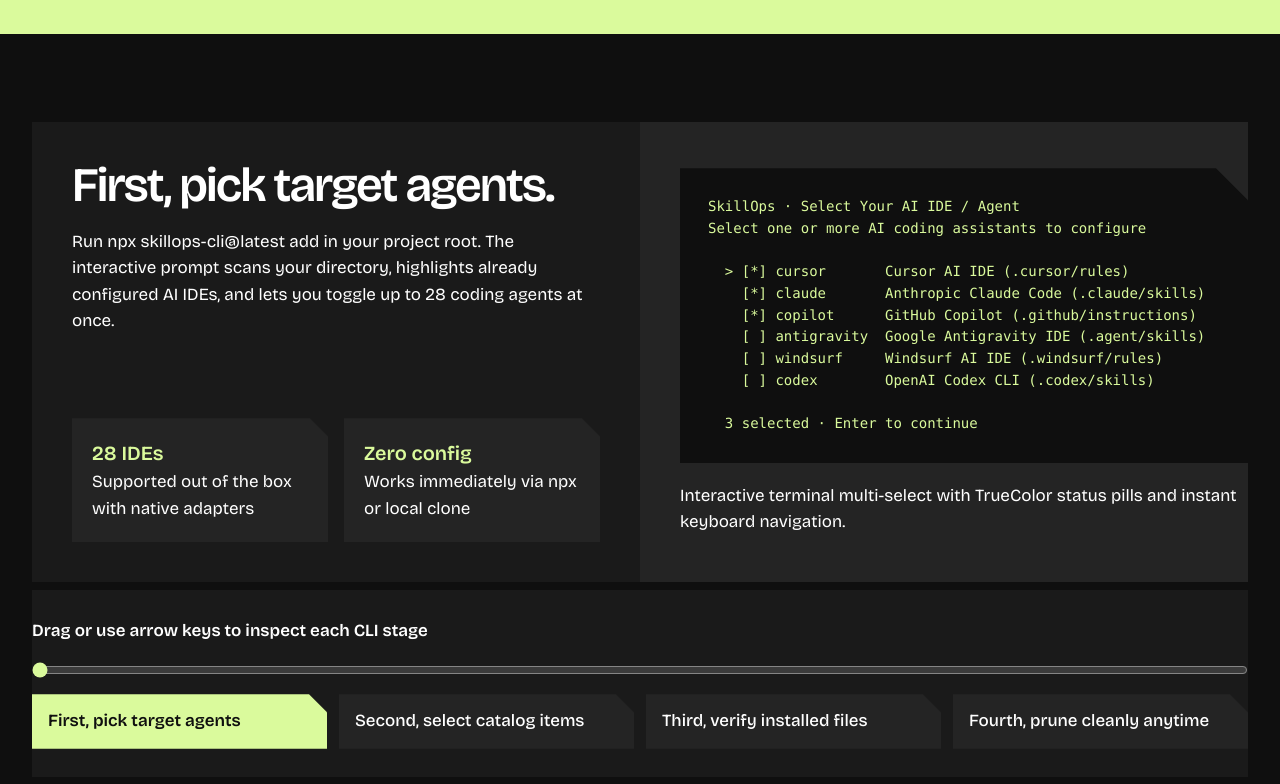
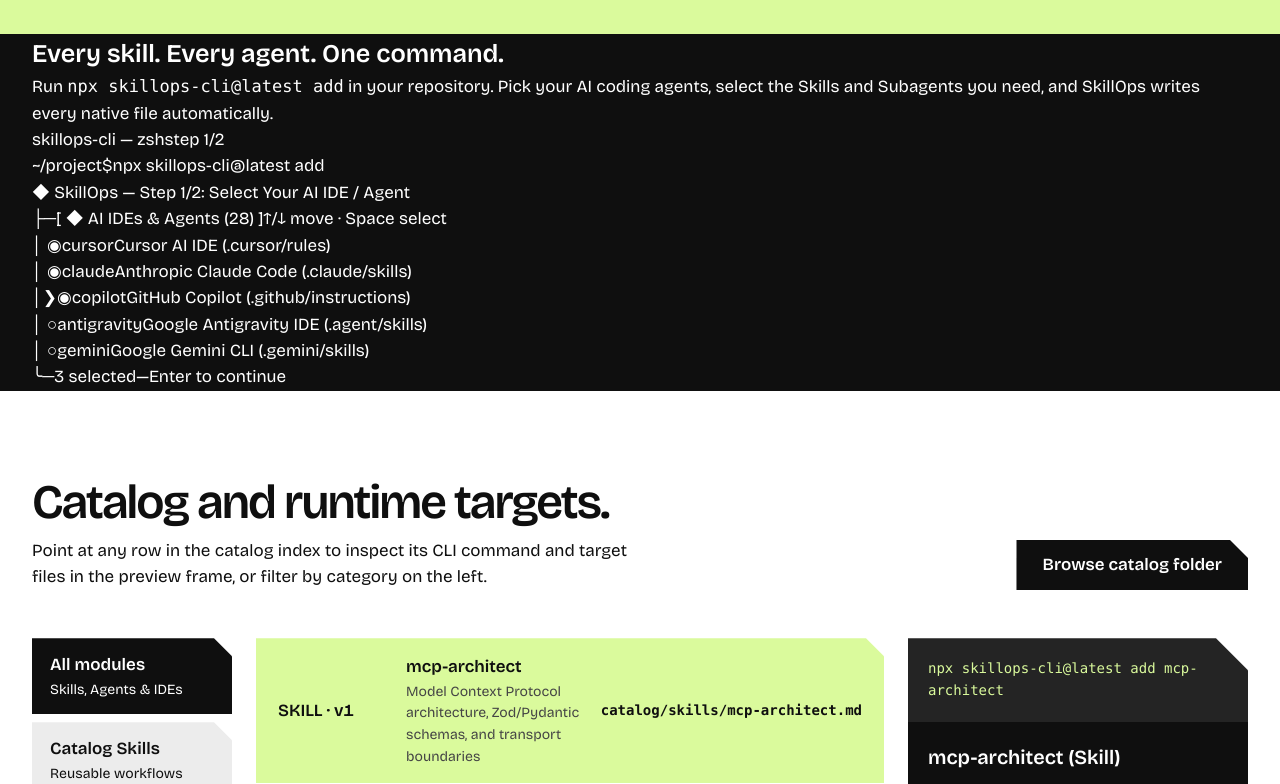
Before and after one commit to OdevMatheus/skillops-website, a Next.js app: page / in a window 1280 px wide. Shown: the part 1640-2424 px from the top of the page. Built offline with nearby package versions, Linux system fonts and the light colour scheme.

Commit message:
feat(cli): replace workflow steps with looping terminal storytelling preview

```diff
--- a/src/components/WorkflowStages.tsx
+++ b/src/components/WorkflowStages.tsx
@@ -1,71 +1,326 @@
 "use client";
 
-import { useState } from "react";
-import { WORKFLOW_STAGES } from "@/data/skillops-data";
+import { useEffect, useRef, useState } from "react";
+
+const COMMAND_TEXT = "npx skillops-cli@latest add";
+
+// Timeline frames (each tick = 130ms, total loop = 120 ticks ≈ 15.6s)
+// 0..21:  typing command + pause on full command (~2.8s)
+// 22..57: Step 1 — cursor moves 0 -> 1 -> 2, checks cursor, claude, copilot (~4.7s)
+// 58..89: Step 2 — cursor moves 0 -> 1, checks mcp-architect, context-scout (~4.2s)
+// 90..119: Step 3 — files appear 1..4 and hold for reading (~3.9s)
+const TOTAL_TICKS = 120;
+const TICK_MS = 130;
+
+const STEP1_ROWS = [
+  { id: "cursor", desc: "Cursor AI IDE (.cursor/rules)" },
+  { id: "claude", desc: "Anthropic Claude Code (.claude/skills)" },
+  { id: "copilot", desc: "GitHub Copilot (.github/instructions)" },
+  { id: "antigravity", desc: "Google Antigravity IDE (.agent/skills)" },
+  { id: "gemini", desc: "Google Gemini CLI (.gemini/skills)" }
+];
+
+const STEP2_ROWS = [
+  { id: "mcp-architect", kind: "SKILL", desc: "Design & validate MCP servers" },
+  { id: "context-scout", kind: "AGENT", desc: "Read-only codebase explorer" },
+  { id: "ast-blast-radius", kind: "SKILL", desc: "Call-graph impact analyzer" },
+  { id: "security-sast-gate", kind: "SKILL", desc: "OWASP static security gate" }
+];
+
+const STEP3_FILES = [
+  { target: "cursor", path: ".cursor/rules/skillops-mcp-architect.mdc" },
+  { target: "claude", path: ".claude/skills/mcp-architect/SKILL.md" },
+  { target: "claude", path: ".claude/agents/context-scout.md" },
+  { target: "copilot", path: ".github/instructions/skillops-mcp-architect.instructions.md" }
+];
 
 export function WorkflowStages() {
-  const [stageIndex, setStageIndex] = useState(0);
-  const currentStage = WORKFLOW_STAGES[stageIndex] || WORKFLOW_STAGES[0];
+  const [tick, setTick] = useState(0);
+  const sectionRef = useRef<HTMLElement | null>(null);
+
+  useEffect(() => {
+    const id = window.setInterval(() => {
+      setTick((t) => (t + 1) % TOTAL_TICKS);
+    }, TICK_MS);
+    return () => window.clearInterval(id);
+  }, []);
+
+  useEffect(() => {
+    let rafId = 0;
+
+    const updateScrollMotion = () => {
+      rafId = 0;
+      const el = sectionRef.current;
+      if (!el) return;
+      const vh = window.innerHeight || 1;
+      const rect = el.getBoundingClientRect();
+      const rawProgress = (vh - rect.top) / (vh * 0.85);
+      const clamped = Math.min(Math.max(rawProgress, 0), 1);
+      const eased = 1 - Math.pow(1 - clamped, 3);
+      el.style.setProperty("--cli-progress", eased.toFixed(3));
+
+      const ossEl = document.getElementById("open-source");
+      if (ossEl) {
+        const ossRect = ossEl.getBoundingClientRect();
+        const exitProgress = Math.min(
+          Math.max((vh - ossRect.top) / (vh * 0.85), 0),
+          1
+        );
+        el.style.setProperty("--cli-exit", exitProgress.toFixed(3));
+      }
+    };
+
+    const onScroll = () => {
+      if (!rafId) {
+        rafId = window.requestAnimationFrame(updateScrollMotion);
+      }
+    };
+
+    updateScrollMotion();
+    window.addEventListener("scroll", onScroll, { passive: true });
+    window.addEventListener("resize", onScroll, { passive: true });
+
+    return () => {
+      if (rafId) window.cancelAnimationFrame(rafId);
+      window.removeEventListener("scroll", onScroll);
+      window.removeEventListener("resize", onScroll);
+    };
+  }, []);
+
+  // Phase calculation from tick
+  const isTypingPhase = tick < 22;
+  const isStep1 = tick >= 22 && tick < 58;
+  const isStep2 = tick >= 58 && tick < 90;
+  const isStep3 = tick >= 90;
+
+  const typedLength = isTypingPhase
+    ? Math.min(COMMAND_TEXT.length, Math.floor((tick / 15) * COMMAND_TEXT.length))
+    : COMMAND_TEXT.length;
+
+  // Step 1 animation state (ticks 22..57)
+  const step1Tick = tick - 22;
+  const step1Cursor = step1Tick < 11 ? 0 : step1Tick < 21 ? 1 : 2;
+  const step1Checked = [
+    step1Tick >= 5,
+    step1Tick >= 15,
+    step1Tick >= 25,
+    false,
+    false
+  ];
+  const step1Count = step1Checked.filter(Boolean).length;
+  const step1EnterFlash = step1Tick >= 30;
+
+  // Step 2 animation state (ticks 58..89)
+  const step2Tick = tick - 58;
+  const step2Cursor = step2Tick < 13 ? 0 : 1;
+  const step2Checked = [step2Tick >= 6, step2Tick >= 18, false, false];
+  const step2Count = step2Checked.filter(Boolean).length;
+  const step2EnterFlash = step2Tick >= 26;
+
+  // Step 3 animation state (ticks 90..119)
+  const step3Tick = tick - 90;
+  const visibleFilesCount = Math.min(
+    STEP3_FILES.length,
+    Math.max(1, Math.floor(step3Tick / 3) + 1)
+  );
 
   return (
-    <section id="workflow" className="stages" aria-labelledby="stages-heading">
-      <div className="frame">
-        <div className="stages__split">
-          <div className="stages__left">
-            <div>
-              <h2 id="stages-heading" className="stages__heading reveal-item">
-                {currentStage.heading}
+    <section
+      ref={sectionRef}
+      id="workflow"
+      className="cli-stage-section"
+      aria-labelledby="cli-stage-heading"
+    >
+      <div className="frame cli-stage__container">
+        <div className="cli-stage__header">
+          <h2 id="cli-stage-heading" className="cli-stage__title">
+            Every skill. Every agent. One command.
           </h2>
-              <p className="stages__desc reveal-item">{currentStage.desc}</p>
+          <p className="cli-stage__sub">
+            Run <code>npx skillops-cli@latest add</code> in your repository. Pick your AI coding agents, select the Skills and Subagents you need, and SkillOps writes every native file automatically.
+          </p>
         </div>
-            <div className="stages__meta-grid">
-              <div className="stages__stat reveal-item">
-                <strong>{currentStage.statNum}</strong>
-                <span>{currentStage.statLabel}</span>
+
+        <div
+          className="tui-window"
+          data-ui
+          aria-label="Animated preview of npx skillops-cli@latest add"
+        >
+          <div className="tui-window__bar">
+            <span className="tui-window__dots" aria-hidden="true">
+              <span className="tui-dot tui-dot--accent" />
+              <span className="tui-dot" />
+              <span className="tui-dot" />
+            </span>
+            <span className="tui-window__title">skillops-cli — zsh</span>
+            <span className="tui-window__status">
+              {isTypingPhase
+                ? " launching..."
+                : isStep1
+                  ? "step 1/2"
+                  : isStep2
+                    ? "step 2/2"
+                    : "✔ installed"}
+            </span>
           </div>
-              <div className="stages__stat reveal-item">
-                <strong>{currentStage.statMode}</strong>
-                <span>{currentStage.statSub}</span>
+
+          <div className="tui-body">
+            {/* Prompt line always at top */}
+            <div className="tui-prompt-line">
+              <span className="tui-muted">~/project</span>
+              <span className="tui-accent">$</span>
+              <span className="tui-cmd-text">
+                {COMMAND_TEXT.slice(0, typedLength)}
+              </span>
+              {isTypingPhase && <span className="tui-caret" aria-hidden="true" />}
+            </div>
+
+            {isStep1 && (
+              <div className="tui-screen">
+                <div className="tui-banner-line">
+                  <span className="tui-pill tui-pill--accent">
+                    ◆ SkillOps — Step 1/2: Select Your AI IDE / Agent
+                  </span>
+                </div>
+                <div className="tui-tree-line">
+                  <span className="tui-branch">├─</span>
+                  <span className="tui-pill tui-pill--surface">
+                    [ ◆ AI IDEs &amp; Agents (28) ]
+                  </span>
+                  <span className="tui-muted">↑/↓ move · Space select</span>
+                </div>
+
+                <div className="tui-list">
+                  {STEP1_ROWS.map((row, idx) => {
+                    const checked = step1Checked[idx];
+                    const focused = step1Cursor === idx;
+                    return (
+                      <div
+                        key={row.id}
+                        className={`tui-row${checked ? " is-checked" : ""}${focused ? " is-focused" : ""}`}
+                      >
+                        <span className="tui-branch">│</span>
+                        <span className="tui-cursor">{focused ? "❯" : " "}</span>
+                        <span className="tui-radio">{checked ? "◉" : "○"}</span>
+                        <span className="tui-row__name">{row.id}</span>
+                        <span className="tui-row__desc">{row.desc}</span>
+                      </div>
+                    );
+                  })}
+                </div>
+
+                <div className="tui-tree-footer">
+                  <span className="tui-branch">╰─</span>
+                  <span className="tui-count">{step1Count} selected</span>
+                  <span className="tui-muted">—</span>
+                  <span
+                    className={
+                      step1EnterFlash
+                        ? "tui-pill tui-pill--accent"
+                        : "tui-pill tui-pill--surface"
+                    }
+                  >
+                    Enter to continue
+                  </span>
                 </div>
               </div>
+            )}
+
+            {isStep2 && (
+              <div className="tui-screen">
+                <div className="tui-completed-step">
+                  <span className="tui-pill tui-pill--accent">✔</span>
+                  <span className="tui-muted">Step 1/2 · AI IDEs</span>
+                  <strong className="tui-highlight">
+                    cursor, claude, copilot
+                  </strong>
                 </div>
 
-          <div className="stages__right reveal-item" data-ui>
-            <div className="stages__terminal-wrap">
-              <pre>
-                <code>{currentStage.terminal}</code>
-              </pre>
+                <div className="tui-banner-line">
+                  <span className="tui-pill tui-pill--accent">
+                    ◆ SkillOps — Step 2/2: Select Skills &amp; Subagents
+                  </span>
                 </div>
-            <p>{currentStage.caption}</p>
+
+                <div className="tui-list">
+                  {STEP2_ROWS.map((row, idx) => {
+                    const checked = step2Checked[idx];
+                    const focused = step2Cursor === idx;
+                    return (
+                      <div
+                        key={row.id}
+                        className={`tui-row${checked ? " is-checked" : ""}${focused ? " is-focused" : ""}`}
+                      >
+                        <span className="tui-branch">│</span>
+                        <span className="tui-cursor">{focused ? "❯" : " "}</span>
+                        <span className="tui-radio">{checked ? "◉" : "○"}</span>
+                        <span className="tui-row__name">{row.id}</span>
+                        <span className="tui-row__desc">{row.desc}</span>
+                      </div>
+                    );
+                  })}
+                </div>
+
+                <div className="tui-tree-footer">
+                  <span className="tui-branch">╰─</span>
+                  <span className="tui-count">
+                    {step2Count} selected (1 Skill, 1 Agent)
+                  </span>
+                  <span className="tui-muted">—</span>
+                  <span
+                    className={
+                      step2EnterFlash
+                        ? "tui-pill tui-pill--accent"
+                        : "tui-pill tui-pill--surface"
+                    }
+                  >
+                    Enter to import
+                  </span>
                 </div>
               </div>
+            )}
 
-        <div className="stages__slider-bar">
-          <label htmlFor="workflow-slider" className="stages__range-label reveal-item">
-            Drag or use arrow keys to inspect each CLI stage
-          </label>
-          <input
-            type="range"
-            id="workflow-slider"
-            className="stages__range"
-            min={0}
-            max={WORKFLOW_STAGES.length - 1}
-            step={1}
-            value={stageIndex}
-            onChange={(e) => setStageIndex(Number(e.target.value) || 0)}
-          />
-          <div className="stages__stops">
-            {WORKFLOW_STAGES.map((stage, idx) => (
-              <button
-                key={stage.stopLabel}
-                type="button"
-                className="stage-stop-btn reveal-item"
-                aria-current={stageIndex === idx ? "step" : undefined}
-                onClick={() => setStageIndex(idx)}
-              >
-                {stage.stopLabel}
-              </button>
+            {isStep3 && (
+              <div className="tui-screen">
+                <div className="tui-completed-step">
+                  <span className="tui-pill tui-pill--accent">✔</span>
+                  <span className="tui-muted">Configured</span>
+                  <strong className="tui-highlight">
+                    cursor, claude, copilot · 2 modules
+                  </strong>
+                </div>
+
+                <div className="tui-banner-line">
+                  <span className="tui-pill tui-pill--accent">
+                    ◆ SkillOps — Skills &amp; Subagents Installed
+                  </span>
+                  <strong className="tui-pass">✔ PASS</strong>
+                </div>
+
+                <div className="tui-artifacts">
+                  {STEP3_FILES.slice(0, visibleFilesCount).map((file) => (
+                    <div key={file.path} className="tui-artifact-row">
+                      <span className="tui-branch">├─</span>
+                      <span className="tui-pill tui-pill--created">
+                        + CREATED
+                      </span>
+                      <span className="tui-artifact-target">
+                        ({file.target})
+                      </span>
+                      <span className="tui-artifact-path">{file.path}</span>
+                    </div>
                   ))}
+                </div>
+
+                <div className="tui-tree-footer">
+                  <span className="tui-branch">╰─</span>
+                  <span className="tui-count">Done in 38ms</span>
+                  <span className="tui-muted">
+                    · .skillops-lock.json updated
+                  </span>
+                </div>
+              </div>
+            )}
           </div>
         </div>
       </div>
```
Lines whose indentation alone changed are shown as unchanged.
